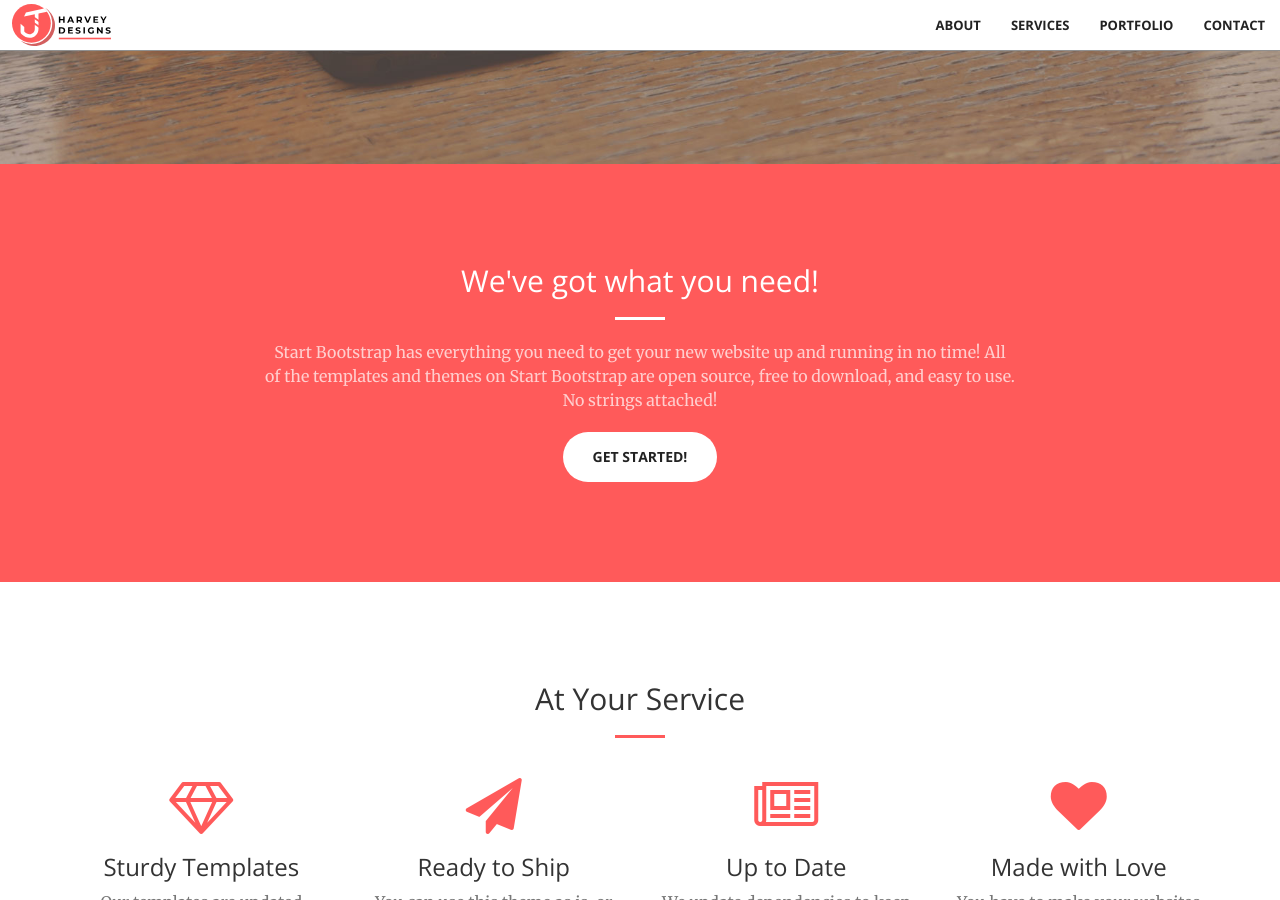
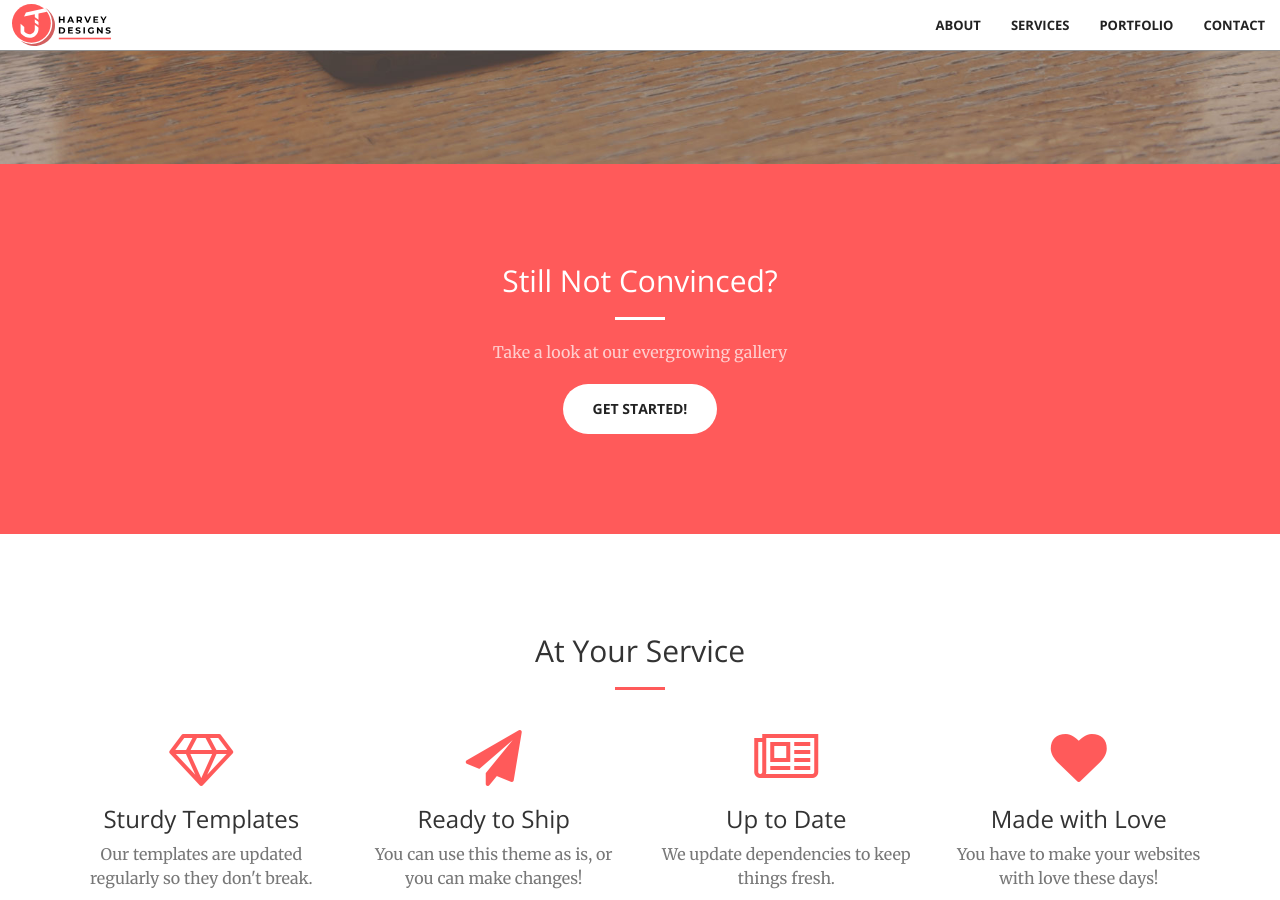
Before and after one commit to jeremiahh1198/jharveydesigns, a Jekyll site: the page built from index.html, in a window 1280 px wide and 900 px high, scrolled down 787 px. Built offline with Jekyll 4.4.1, drawn with Linux system fonts in a browser that asks for light colours.

Commit message:
Update call-to-action.html

```diff
--- a/_includes/call-to-action.html
+++ b/_includes/call-to-action.html
@@ -2,9 +2,9 @@
     <div class="container">
         <div class="row">
             <div class="col-lg-8 col-lg-offset-2 text-center">
-                <h2 class="section-heading">We've got what you need!</h2>
+                <h2 class="section-heading">Still Not Convinced?</h2>
                 <hr class="light">
-                <p class="text-faded">Start Bootstrap has everything you need to get your new website up and running in no time! All of the templates and themes on Start Bootstrap are open source, free to download, and easy to use. No strings attached!</p>
+                <p class="text-faded">Take a look at our evergrowing gallery  </p>
                 <a href="#" class="btn btn-default btn-xl">Get Started!</a>
             </div>
         </div>
```
